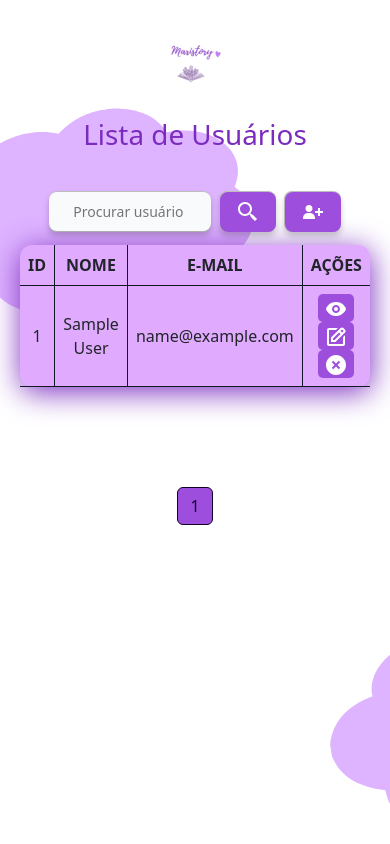
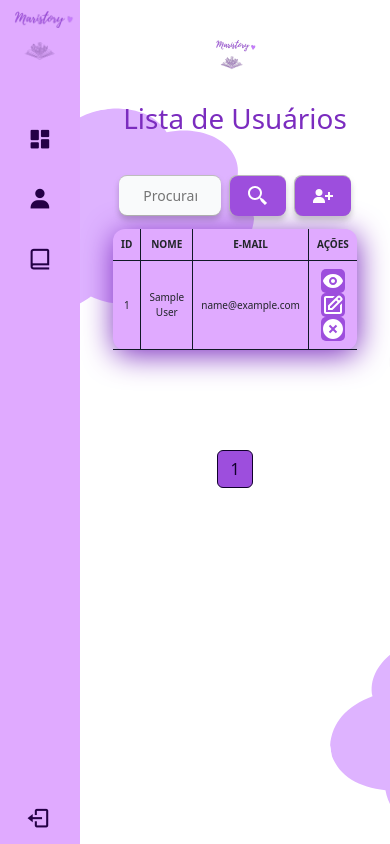
Before and after one commit to MarianaSiano/Mariatory, a PHP site: page /listaDeUsuarios in a window 390 px wide. Run offline with PHP 8.4, Linux system fonts and the light colour scheme; the visitor is signed in with stand-in values (Sample User, id 1); tables that the repository leaves empty or names only in its code hold one stand-in row (values such as "Sample post").

Commit message:
Integração da sidebar com a dashboard e lista de usuários, e correções de responsividades nessas páginas

```diff
--- a/app/views/admin/listaDeUsuarios.view.php
+++ b/app/views/admin/listaDeUsuarios.view.php
@@ -22,14 +22,13 @@ include('./app/views/site/protectLogin.php');
 </head>
 
 <body>
-
+    <?php require('./app/views/layouts/sidebar.php'); ?>
+    <div class="main">
         <div class="hide" id="modalzin">
         </div>
-
         <div class="modalllll hide muser" id="modalAddUser">
             <div class="headerModal">
                 <h2 class="tituloModais">Criar novo Usuário</h2>
-
                 <div class="x"><i class="bx bx-x fechar"></i></div>
             </div>
             <hr />
@@ -57,29 +56,20 @@ include('./app/views/site/protectLogin.php');
                             <input class="senha" name="password" placeholder="Senha" required type="password" />
                         </div>
                     </div>
-
                 </div>
-
                 <div class="btnEditar">
                     <button class="botaoSim fechar">Salvar</button>
                     <button class="botaoSim fechar">Calcelar</button>
                 </div>
             </form>
         </div>
-
-
-
-
         <!-- <div class="modalllll hide meditar" id="modalEditar">
             <div class="headerModal">
                 <h2 class="tituloModais">Editar Usuário</h2>
-
                 <div class="x"><i class="bx bx-x fechar"></i></div>
             </div>
             <hr />
-
             <div class="tudo">
-
                 <div class="campoIMG">
                     <p>Imagem de perfil:</p>
                     <label for="dropzone-file" class="imagem">
@@ -102,23 +92,18 @@ include('./app/views/site/protectLogin.php');
                         <input class="senha" placeholder="Senha" required type="password" />
                     </div>
                 </div>
-
             </div>
             <div class="btnEditar">
                 <button class="botaoSim fechar">Salvar</button>
                 <button class="botaoSim fechar">Calcelar</button>
             </div>
         </div> -->
-
-
         <!-- <div class="modalllll hide" id="modalExcluir">
             <div class="headerModal">
                 <h2 class="tituloModais">EXCLUIR USUÁRIO</h2>
-
                 <div class="x"><i class="bx bx-x fechar"></i></div>
             </div>
             <hr />
-
             <p class="textoExcluir">
                 Tem certeza que deseja excluir este artigo?
             </p>
@@ -131,21 +116,17 @@ include('./app/views/site/protectLogin.php');
                 </button>
             </div>
         </div> -->
-
         <div class="logotopo">
             <img class="mari" src="../../../public/assets/logoMaristori.png" alt="logo">
         </div>
-
         <div class="titulo">
             <h1>Lista de Usuários</h1>
         </div>
-
         <div class="heading">
             <form class="formulario">
                 <div class="btnProcurar">
                     <input type="search" class="procurar" placeholder="Procurar usuário" required />
                 </div>
-
                 <div class="btnBusca">
                     <button type="submit" class="busca"><svg xmlns="http://www.w3.org/2000/svg" width="24" height="24" viewBox="0 0 24 24" style="fill: rgb(255, 255, 255);">
                             <path d="M19.023 16.977a35.13 35.13 0 0 1-1.367-1.384c-.372-.378-.596-.653-.596-.653l-2.8-1.337A6.962 6.962 0 0 0 16 9c0-3.859-3.14-7-7-7S2 5.141 2 9s3.14 7 7 7c1.763 0 3.37-.66 4.603-1.739l1.337 2.8s.275.224.653.596c.387.363.896.854 1.384 1.367l1.358 1.392.604.646 2.121-2.121-.646-.604c-.379-.372-.885-.866-1.391-1.36zM9 14c-2.757 0-5-2.243-5-5s2.243-5 5-5 5 2.243 5 5-2.243 5-5 5z">
@@ -153,18 +134,15 @@ include('./app/views/site/protectLogin.php');
                         </svg>
                     </button>
                 </div>
-
                 <div class="btnUsuario">
                     <button class="usuario clique" type="button" data-modal="modalAddUser"><svg xmlns="http://www.w3.org/2000/svg" width="24" height="24" viewBox="0 0 24 24" style="fill: rgb(255, 253, 253);">
                             <path d="M4.5 8.552c0 1.995 1.505 3.5 3.5 3.5s3.5-1.505 3.5-3.5-1.505-3.5-3.5-3.5-3.5 1.505-3.5 3.5zM19 8h-2v3h-3v2h3v3h2v-3h3v-2h-3zM4 19h10v-1c0-2.757-2.243-5-5-5H7c-2.757 0-5 2.243-5 5v1h2z">
                             </path>
                         </svg>
-
                     </button>
                 </div>
             </form>
         </div>
-
         <table class="tabela1">
             <tr>
                 <th class="c1">ID</th>
@@ -172,7 +150,6 @@ include('./app/views/site/protectLogin.php');
                 <th class="c2">E-MAIL</th>
                 <th class="c2">AÇÕES</th>
             </tr>
-
             <tr>
                 <!--For each para varrer cada usuário do banco e mostrar seus dados-->
                 <?php foreach($users as $user): ?>
@@ -180,26 +157,19 @@ include('./app/views/site/protectLogin.php');
                     <td class="l1c2"><?= $user->name ?></td>
                     <td class="l1c2"><?= $user->email ?></td>
                     <td class="l1c3">
-
                         <!--Colocar nesse form o método para dar delete no usuário-->
-
                         <button class="btn1 clique" data-modal="modalVizualizar-<?= $user->id ?>"><svg xmlns="http://www.w3.org/2000/svg" width="24" height="24" viewBox="0 0 24 24" style="fill: white;">
                                 <path d="M12 5c-7.633 0-9.927 6.617-9.948 6.684L1.946 12l.105.316C2.073 12.383 4.367 19 12 19s9.927-6.617 9.948-6.684l.106-.316-.105-.316C21.927 11.617 19.633 5 12 5zm0 11c-2.206 0-4-1.794-4-4s1.794-4 4-4 4 1.794 4 4-1.794 4-4 4z">
                                 </path>
                                 <path d="M12 10c-1.084 0-2 .916-2 2s.916 2 2 2 2-.916 2-2-.916-2-2-2z"></path>
                             </svg></button>
-
                         <div class="modalllll hide mvizualizar" id="modalVizualizar-<?= $user->id ?>">
-
                             <div class="headerModal">
                                 <h2 class="tituloModais">Vizualizar Usuário</h2>
-
                                 <div class="x"><i class="bx bx-x fechar"></i></div>
                             </div>
                             <hr />
-
                             <div class="tudo">
-
                                 <div class="campoIMG">
                                     <p>Imagem de perfil:</p>
                                     <label for="dropzone-file" class="imagem">
@@ -220,18 +190,13 @@ include('./app/views/site/protectLogin.php');
                                         <input readonly class="email" disabled value="<?= $user->email ?>" />
                                         <p id="nomeUsuario">Senha:</p>
                                         <input readonly class="senha" disabled value="<?= $user->password ?>" type="password" />
-
                                     </div>
                                 </div>
-
                             </div>
-
                             <div class="btnEditar">
                                 <button class="botaoSim fechar">Sair</button>
                             </div>
-
                         </div>
-
                         <button class="btn2 clique" data-modal="modalEditar-<?= $user->id ?>">
                         <svg xmlns="http://www.w3.org/2000/svg" width="24" height="24" viewBox="0 0 24 24" style="fill: white;">
                                 <path d="m7 17.013 4.413-.015 9.632-9.54c.378-.378.586-.88.586-1.414s-.208-1.036-.586-1.414l-1.586-1.586c-.756-.756-2.075-.752-2.825-.003L7 12.583v4.43zM18.045 4.458l1.589 1.583-1.597 1.582-1.586-1.585 1.594-1.58zM9 13.417l6.03-5.973 1.586 1.586-6.029 5.971L9 15.006v-1.589z">
@@ -240,8 +205,6 @@ include('./app/views/site/protectLogin.php');
                                 </path>
                         </svg>
                     </button>
-
-
                         <form action="users/editarUsuario" method="post">
                             <input hidden value="<?= $user->id ?>" name="id">
                             <div class="modalllll hide meditar" id="modalEditar-<?= $user->id ?>">
@@ -280,12 +243,10 @@ include('./app/views/site/protectLogin.php');
                                 </div>
                             </div>
                         </form>
-
                         <button class="btn3 clique" data-modal="modalExcluir-<?= $user->id ?>"><svg xmlns="http://www.w3.org/2000/svg" width="24" height="24" viewBox="0 0 24 24" style="fill: white;">
                                 <path d="M12 2C6.486 2 2 6.486 2 12s4.486 10 10 10 10-4.486 10-10S17.514 2 12 2zm4.207 12.793-1.414 1.414L12 13.414l-2.793 2.793-1.414-1.414L10.586 12 7.793 9.207l1.414-1.414L12 10.586l2.793-2.793 1.414 1.414L13.414 12l2.793 2.793z">
                                 </path>
                             </svg></button>
-
                         <form action="users/deletarUsuario" method="POST">
                             <input hidden value="<?= $user->id ?>" name="id">
                             <div class="modalllll hide" id="modalExcluir-<?= $user->id ?>">
@@ -307,14 +268,13 @@ include('./app/views/site/protectLogin.php');
                                 </div>
                             </div>
                         </form>
-
-
                     </td>
             </tr>
         <?php endforeach; ?>
         </table>
 
         <?php require('./app/views/layouts/pagination.php'); ?>
+    </div>
 
     <script>
         //Fade do javascript
--- a/app/views/layouts/sidebar.php
+++ b/app/views/layouts/sidebar.php
@@ -36,27 +36,21 @@
             <div class="itens">
                 <ul class="links">
                     <li class="nav-link">
-                        <a href="#">
+                        <a href="dashboard">
                             <i class='bx bxs-dashboard bx-sm icon'></i>
                             <span class="nav-text text">Dashboard</span>
                         </a>
                     </li>
                     <li class="nav-link">
-                        <a href="#">
+                        <a href="listaDeUsuarios">
                             <i class='bx bxs-user bx-sm icon'></i>
-                            <span class="nav-text text">Gerenciar Usuários</span>
+                            <span class="nav-text text">Lista de Usuários</span>
                         </a>
                     </li>
                     <li class="nav-link">
-                        <a href="#">
-                            <i class='bx bx-pencil bx-sm icon'></i>
-                            <span class="nav-text text">Gerenciar Posts</span>
-                        </a>
-                    </li>
-                    <li class="nav-link">
-                        <a href="#">
-                            <i class='bx bx-cog bx-sm icon'></i>
-                            <span class="nav-text text">Configurações</span>
+                        <a href="listaPostAdm">
+                            <i class='bx bx-book-alt bx-sm icon'></i>
+                            <span class="nav-text text">Lista de Posts</span>
                         </a>
                     </li>
 
--- a/public/css/listaDeUsuarios.css
+++ b/public/css/listaDeUsuarios.css
@@ -238,7 +238,6 @@ body {
     padding: 0.5rem;
 }
 
-
 .active>.page-link, .page-link.active {
     background-color: #9D4EDD !important;
     border-color: #10002B !important;
@@ -460,3 +459,23 @@ body {
     margin-bottom:0% ;
     color: black;
 }
+
+@media screen and (max-width: 520px) {
+    .tabela1{
+        font-size: 12px;
+    }
+}
+
+
+@media screen and (max-width: 430px) {
+    .tabela1{
+        font-size: 10px;
+    }
+}
+
+@media screen and (max-width: 380px) {
+    .tabela1{
+        font-size: 9px;
+    }
+
+}
--- a/public/css/sidebar.css
+++ b/public/css/sidebar.css
@@ -145,6 +145,10 @@ body{
     transition: all 0.5s ease;
 }
 
+ul{
+    padding-left: 1rem;
+}
+
 .sidebar.close .links{
     padding-left: 10px;
 }
@@ -165,7 +169,7 @@ body{
 }
 
 .sidebar .button-logout{
-    padding-left: 32px;
+    padding-left: 1rem;
     transition: all 0.6s ease;
 }
 
@@ -174,6 +178,13 @@ body{
     transition: all 0.6s ease;
 }
 
+.main{
+    position: relative;
+    left: 250px;
+    width: calc(100% - 250px);
+    transition: all 1s ease;
+}
+
 .sidebar.close ~ .main{
     left: 80px;
     width: calc(100% - 80px);
--- a/public/js/sidebar.js
+++ b/public/js/sidebar.js
@@ -4,6 +4,36 @@ const body = document.querySelector("body");
 const sidebar = body.querySelector(".sidebar");
 const toggle = body.querySelector(".toggle");
 
+sidebar.classList.toggle("close");
 toggle.addEventListener('click', () => {
     sidebar.classList.toggle("close");
+    // console.log(podeFechar);
+    if(podeFechar)
+        podeFechar = false;
+    else
+        podeFechar = true;
+    // console.log(podeFechar);
 })
+
+var podeFechar = true;
+
+function verificarTamanhoJanela() {
+    var larguraJanela  = window.innerWidth;
+    // console.log(larguraJanela);
+    // console.log(podeFechar);
+    if (larguraJanela < 1000 && podeFechar) {
+        podeFechar = false;
+        sidebar.classList.toggle("close");
+        toggle.style.display = 'none';
+    } else if(larguraJanela >= 1000 && !podeFechar){
+        podeFechar = true;
+        sidebar.classList.remove("close");
+        toggle.style.display = 'block';
+    }
+}
+
+// Verificar tamanho da janela inicialmente
+verificarTamanhoJanela();
+
+// Verificar tamanho da janela sempre que a janela for redimensionada
+window.addEventListener('resize', verificarTamanhoJanela);
```
Also changed, not shown: app/views/admin/dashboard.view.php (+2 -7 lines), public/css/dashboard.css (+0 -10 lines). Lines whose indentation alone changed are shown as unchanged.
